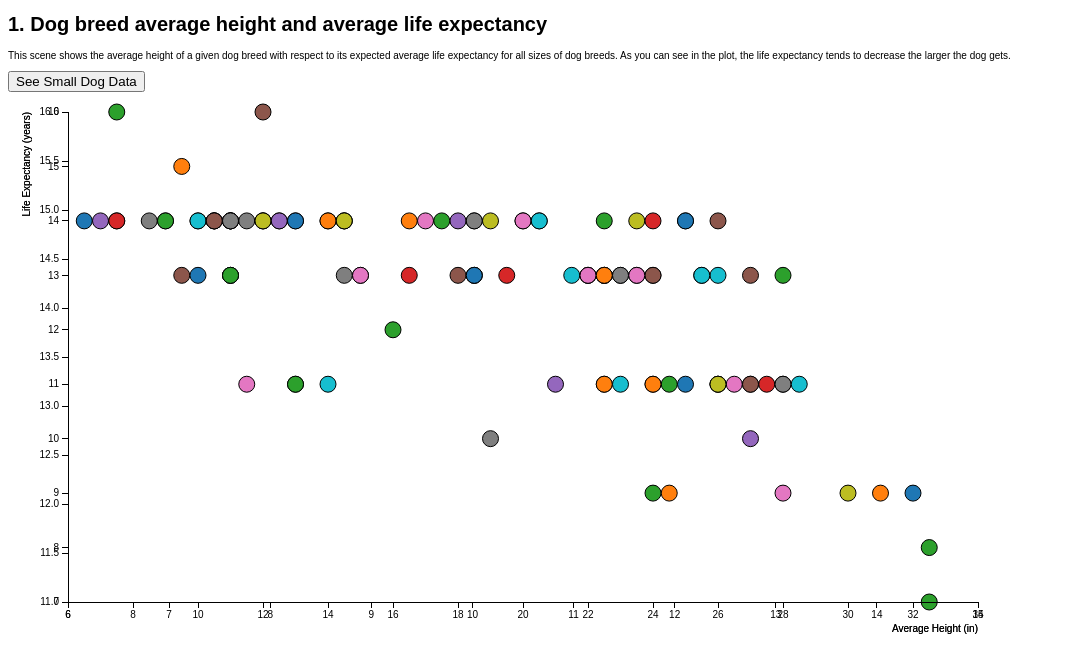
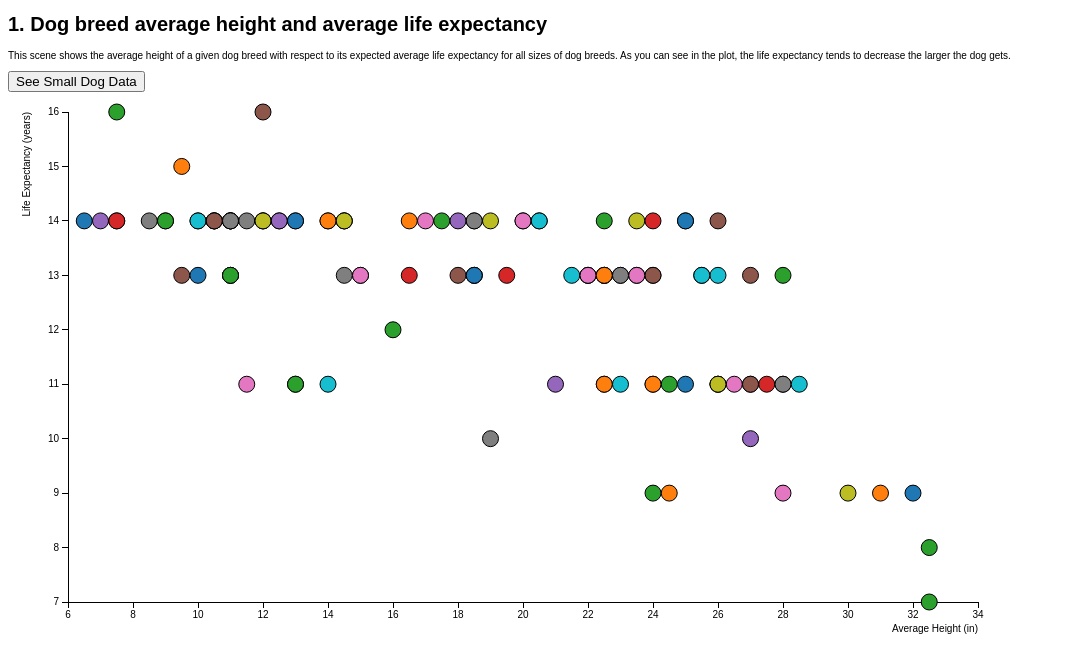
Before and after one commit to sel9-illinois/CS416FinalProject, a plain HTML site: page index.html in a window 1280 px wide. Both pictures are taken after a click on the button "See Small Dog Data". Shown: the whole page, without its empty margins (0-1065 px from the left). Drawn offline with nearby package versions, Linux system fonts and the light colour scheme.

Commit message:
Update index.html

```diff
--- a/index.html
+++ b/index.html
@@ -82,7 +82,7 @@ border: 0px;
 
 <script>
 function smallDogNext() {
-	document.getElementById("step2").innerHTML;
+	document.body.selectAll().remove();
 	createChart("small_dog_breeds.csv");
 }
 
```
